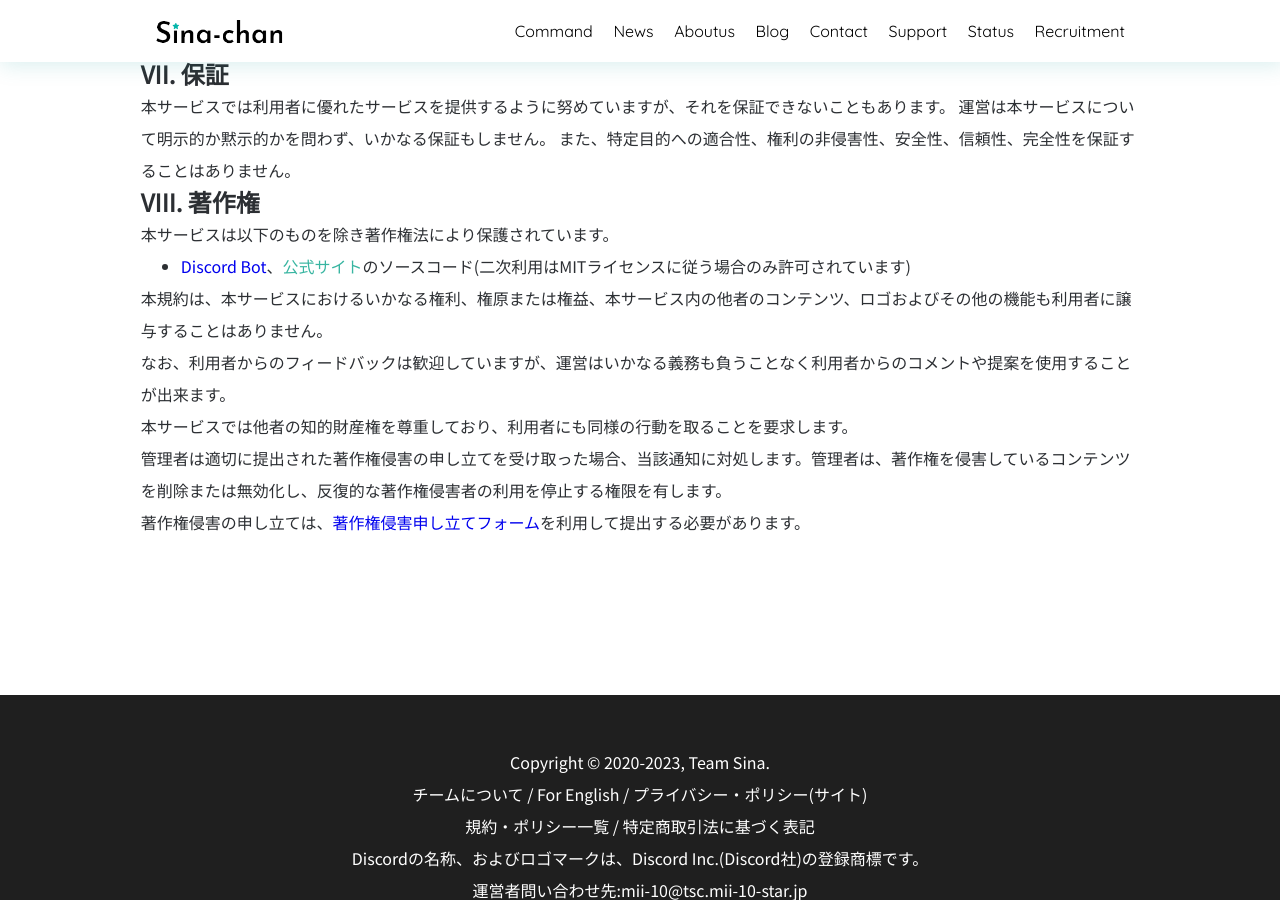
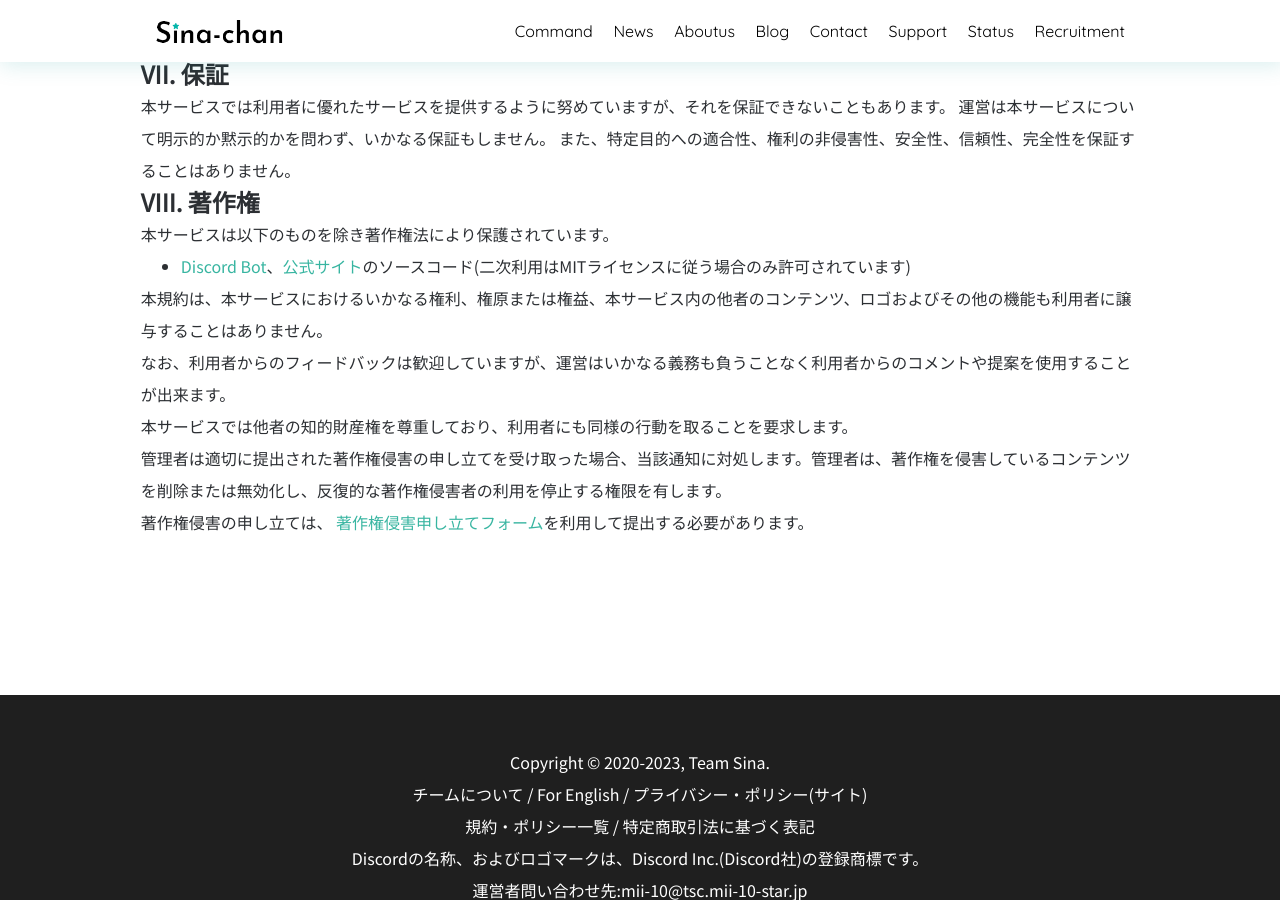
Before and after one commit to SinaKitagami/sinakitagami.github.io, a Jekyll site: the page built from _posts/legal/2023-05-14-new-tos.md, in a window 1280 px wide and 900 px high, scrolled down 2386 px. Built offline with Jekyll 4.4.1, drawn with Linux system fonts in a browser that asks for light colours; nearby versions of some CDN libraries; a script that is not in the unit is left out.

Commit message:
Update 2023-05-14-new-tos.md

```diff
--- a/_posts/legal/2023-05-14-new-tos.md
+++ b/_posts/legal/2023-05-14-new-tos.md
@@ -92,8 +92,9 @@ date: 2023-05-14 02:20:00 +0900
 
 本サービスは以下のものを除き著作権法により保護されています。
 
-- [Discord Bot](https://sina-chan.com/discord-bot)、<a href="{{site.url}}" class="a-orange">公式サイト</a>のソースコード(二次利用はMITライセンスに従う場合のみ許可されています)
+- <a href="{{site.url}}/discord-bot" class="a-orange">Discord Bot</a>、<a href="{{site.url}}" class="a-orange">公式サイト</a>のソースコード(二次利用はMITライセンスに従う場合のみ許可されています)
 
 本規約は、本サービスにおけるいかなる権利、権原または権益、本サービス内の他者のコンテンツ、ロゴおよびその他の機能も利用者に譲与することはありません。<br>なお、利用者からのフィードバックは歓迎していますが、運営はいかなる義務も負うことなく利用者からのコメントや提案を使用することが出来ます。
 
-本サービスでは他者の知的財産権を尊重しており、利用者にも同様の行動を取ることを要求します。<br>管理者は適切に提出された著作権侵害の申し立てを受け取った場合、当該通知に対処します。管理者は、著作権を侵害しているコンテンツを削除または無効化し、反復的な著作権侵害者の利用を停止する権限を有します。<br>著作権侵害の申し立ては、[著作権侵害申し立てフォーム](https://forms.gle/tzMP1UctPv8rYEEH8)を利用して提出する必要があります。
+本サービスでは他者の知的財産権を尊重しており、利用者にも同様の行動を取ることを要求します。<br>管理者は適切に提出された著作権侵害の申し立てを受け取った場合、当該通知に対処します。管理者は、著作権を侵害しているコンテンツを削除または無効化し、反復的な著作権侵害者の利用を停止する権限を有します。<br>著作権侵害の申し立ては、
+<a href="[{{site.url}}/discord-bot](https://forms.gle/tzMP1UctPv8rYEEH8)" class="a-orange">著作権侵害申し立てフォーム</a>を利用して提出する必要があります。
```
